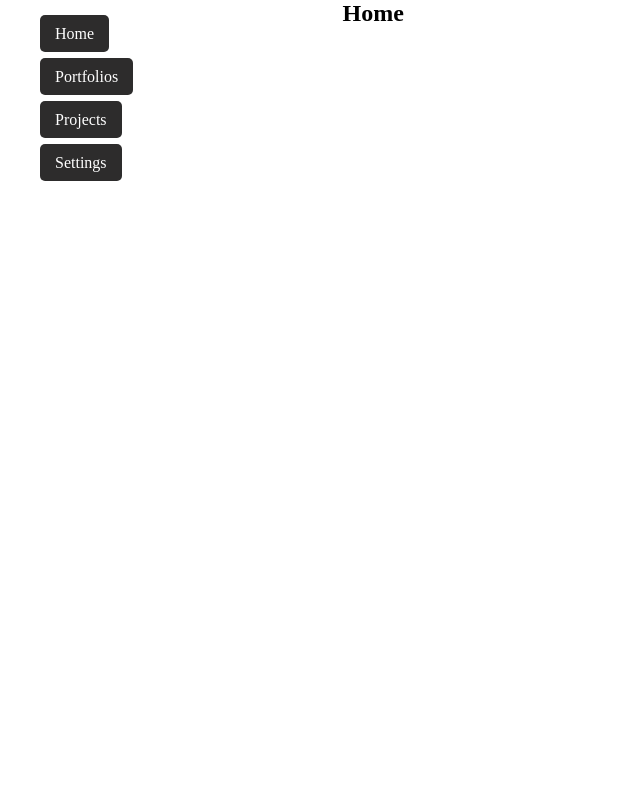
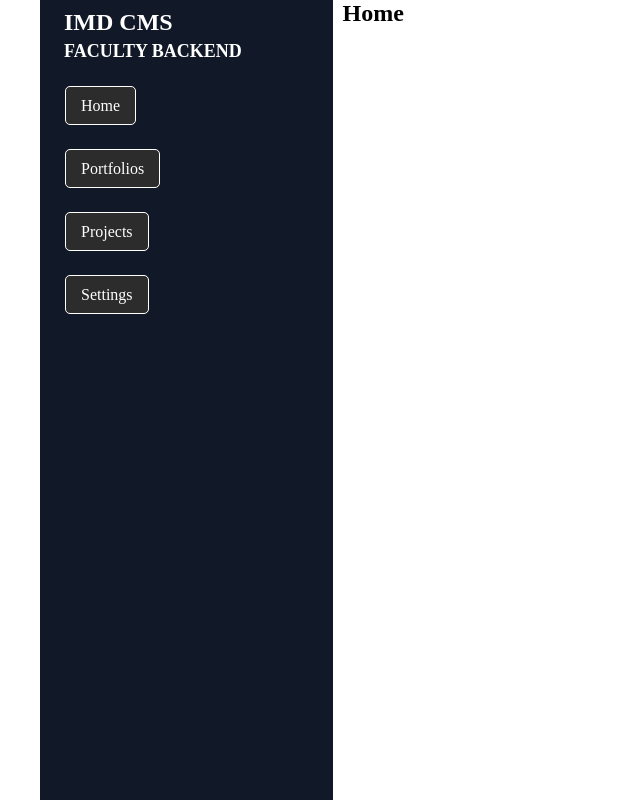
Before and after one commit to cunderhill17/industry-night-cms, a React (Vite) app in the folder cms/: page / in a window 1280 px wide. Shown: the whole page, without its empty margins (0-640 px from the left). Built offline with nearby package versions, Linux system fonts and the light colour scheme.

Commit message:
style: adjusted header styling
Adjusted header styling so that h1 is visible on tablet & desktop, also added a background color, and modified font-sizing and colour

```diff
--- a/cms/src/components/Header.jsx
+++ b/cms/src/components/Header.jsx
@@ -3,6 +3,8 @@ import { NavLink } from "react-router-dom";
 export default function Header() {
     return (
         <header className="col-span-full md:col-span-3 lg:col-span-3">
+            <h1>IMD CMS <br/> <span>FACULTY BACKEND</span></h1>
+
             <nav>
                 <ul>
                     <li>
--- a/cms/src/styling/components/_header.scss
+++ b/cms/src/styling/components/_header.scss
@@ -1,15 +1,48 @@
 header {
-    max-width: 412px;
+    max-width: 100%;
     height: fit-content;
     order: 2;
+    background-color: #111827;
 
     @media screen and (min-width: 768px) {
         order: 0;
+        padding-left: 25px;
+        top: 0;
+        bottom: 0;
+        min-height: 100vh;
+    }
+
+    h1 {
+        position: absolute !important;
+        width: 1px !important;
+        height: 1px !important;
+        padding: 0 !important;
+        margin: -1px !important;
+        overflow: hidden !important;
+        clip-path: inset(50%);
+        white-space: nowrap !important;
+        border: 0 !important;
+
+        @media screen and (min-width: 768px) {
+            position: static !important;
+            width: 100% !important;
+            height: auto !important;
+            padding: 10px 0px !important;
+            clip-path: none;
+            color: white;
+
+            font-size: 24px;
+
+            span {
+                font-size: 18px;
+            }
+        }
     }
 }
 
 nav {
     padding: 25px 0px;
+    margin: 0px auto;
 
     ul {
         display: flex;
@@ -22,6 +55,7 @@ nav {
                 background-color: rgb(45, 44, 44);
                 color: white;
                 padding: 10px 15px;
+                border: 1px solid white;
                 border-radius: 5px;
             }
         }
@@ -30,7 +64,11 @@ nav {
             flex-direction: column;
             justify-content: normal;
             align-items: normal;
-            gap: 25px;
+            gap: 45px;
         }
     }
+
+    @media screen and (min-width: 768px) {
+        margin: 0px;
+    }
 }
```
